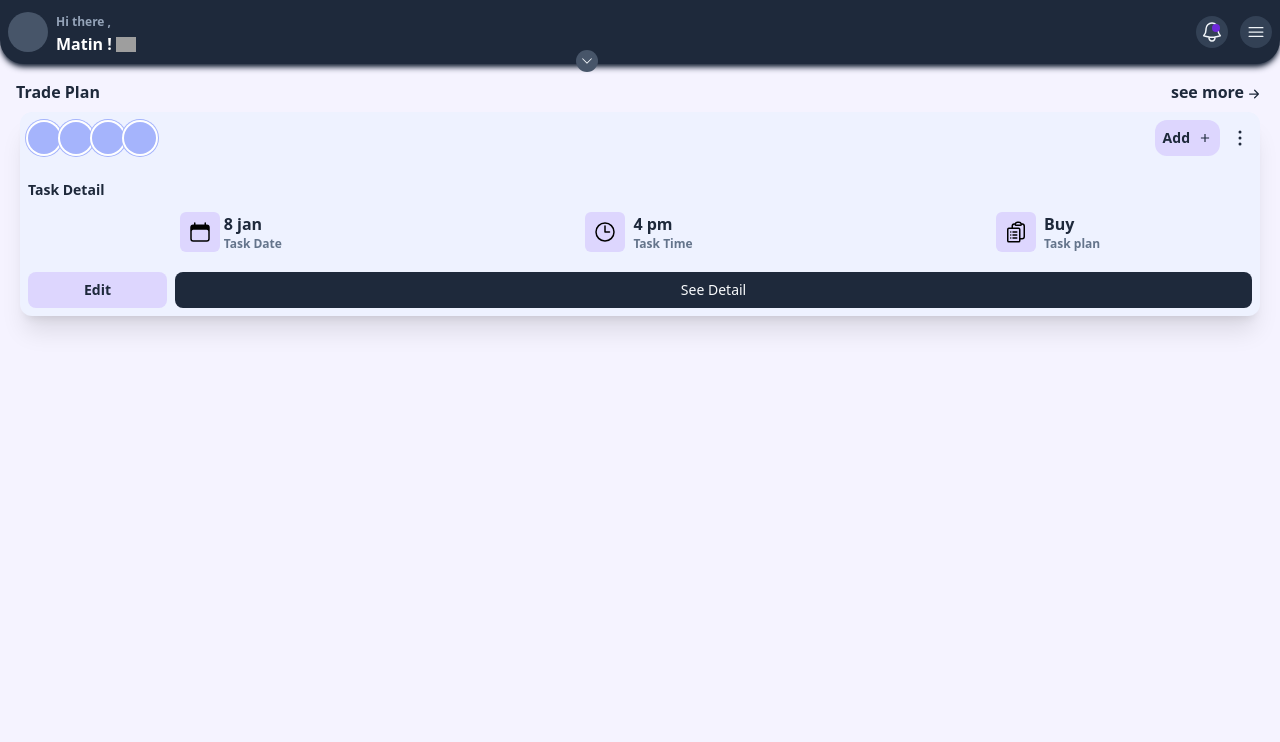
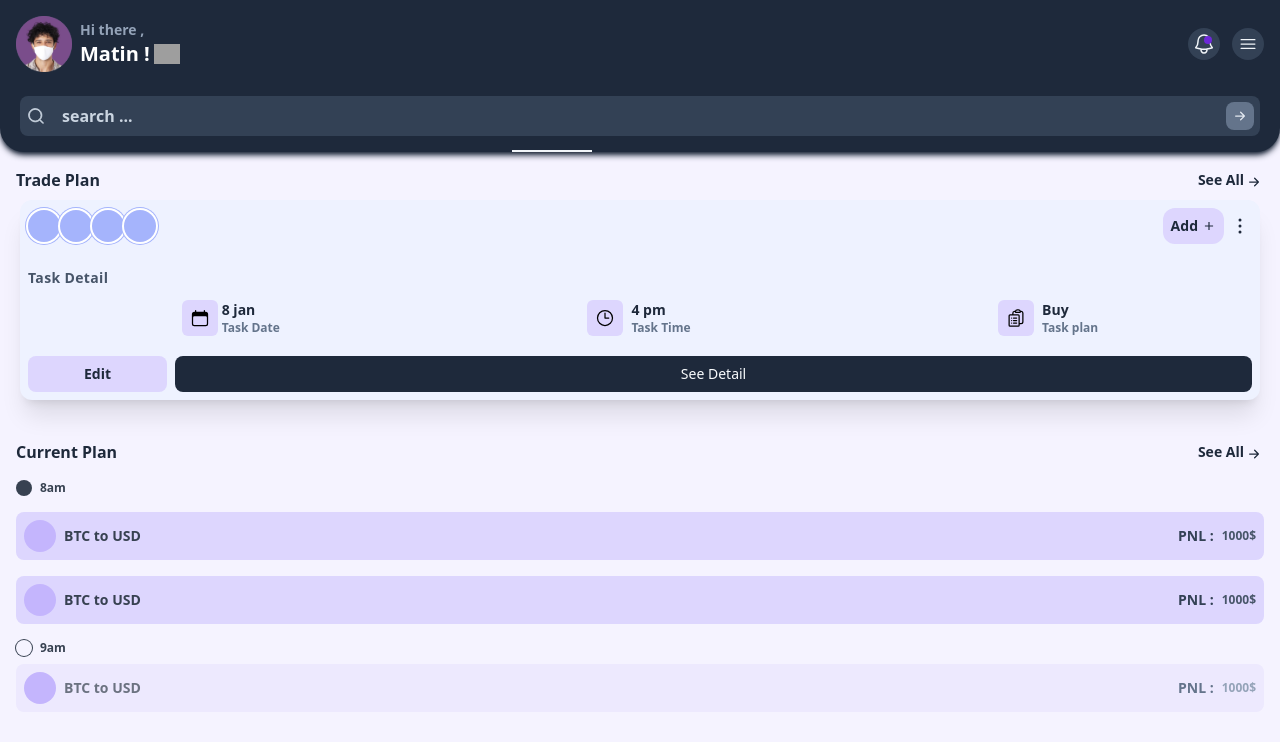
Before and after one commit to Matin-Sangabi/-Journal-trade, a Next.js app: page / in a window 1280 px wide. Shown: the top 742 px of the page. Built offline with nearby package versions, Linux system fonts and the light colour scheme; grey boxes are pictures that could not be loaded.

Commit message:
current trade component and trade desc component added

```diff
--- /dev/null
+++ b/src/components/tradeTasks/currentTrade.js
@@ -0,0 +1,65 @@
+import TradeDesc from "./tradeDesc";
+
+const CurrentTrade = () => {
+  return (
+    <div className="flex flex-col gap-y-2 mt-10">
+      <TradeDesc title={"Current"} path={"/"} />
+      <div className="flex flex-col">
+        <div className="flex items-center gap-x-2 mt-2">
+          <span className="w-4 h-4 rounded-full bg-gray-700"></span>
+          <span className="text-gray-700 text-xs font-bold">8am</span>
+        </div>
+        {[1, 2].map((_, i) => {
+          return (
+            <div key={i} className="flex flex-col gap-y-2 pt-4">
+              <div className="p-2 bg-violet-200 flex items-center justify-between rounded-lg">
+                <div className="flex items-center gap-x-2">
+                  <span className="w-8 h-8 bg-violet-300 rounded-full flex items-center justify-center"></span>
+                  <span className="text-gray-700 text-sm font-bold">
+                    BTC to USD
+                  </span>
+                </div>
+                <div className="flex items-center gap-x-2">
+                  <span className="text-slate-700 text-sm font-bold">
+                    PNL :{" "}
+                  </span>
+                  <span className="text-slate-600 text-xs font-semibold">
+                    1000$
+                  </span>
+                </div>
+              </div>
+            </div>
+          );
+        })}
+        <div className="flex items-center gap-x-2 pt-4">
+          <span className="w-4 h-4 rounded-full ring-1 ring-gray-700"></span>
+          <span className="text-gray-700 text-xs font-bold">9am</span>
+        </div>
+        {[1].map((_, i) => {
+          return (
+            <div key={i} className="flex flex-col gap-y-2 pt-2">
+              <div className="p-2 bg-violet-100 flex items-center justify-between rounded-lg">
+                <div className="flex items-center gap-x-2">
+                  <span className="w-8 h-8 bg-violet-300 rounded-full flex items-center justify-center"></span>
+                  <span className="text-gray-500 text-sm font-bold">
+                    BTC to USD
+                  </span>
+                </div>
+                <div className="flex items-center gap-x-2">
+                  <span className="text-slate-500 text-sm font-bold">
+                    PNL :{" "}
+                  </span>
+                  <span className="text-slate-400 text-xs font-semibold">
+                    1000$
+                  </span>
+                </div>
+              </div>
+            </div>
+          );
+        })}
+      </div>
+    </div>
+  );
+};
+
+export default CurrentTrade;
--- /dev/null
+++ b/src/components/tradeTasks/tradeDesc.js
@@ -0,0 +1,21 @@
+import Link from "next/link";
+import { BsArrowRightShort } from "react-icons/bs";
+
+const TradeDesc = ({ title, path }) => {
+  return (
+    <div className="flex items-center justify-between text-slate-800">
+      <h1 className="text-base font-bold">{title} Plan</h1>
+      <Link
+        href={path}
+        className="inline-flex items-center justify-center hover:text-sky-700 font-semibold group transition-all ease-in-out duration-300 "
+      >
+        <span className="flex  items-center justify-center text-sm font-bold ">See All</span>
+        <span className="text-xl flex items-center justify-center pt-1 group-hover:translate-x-1 transition-all ease-in-out duration-300 ">
+          <BsArrowRightShort />
+        </span>
+      </Link>
+    </div>
+  );
+};
+
+export default TradeDesc;
--- a/src/components/tradeTasks/tradePlan.js
+++ b/src/components/tradeTasks/tradePlan.js
@@ -7,21 +7,11 @@ import {
   HiOutlineClock,
 } from "react-icons/hi2";
 import { RiAddLine } from "react-icons/ri";
+import TradeDesc from "./tradeDesc";
 const TradePlan = () => {
   return (
     <div className="flex flex-col gap-y-2">
-      <div className="flex items-center justify-between text-slate-800">
-        <h1 className="text-base font-semibold">Trade Plan</h1>
-        <Link
-          href={"/"}
-          className="inline-flex items-center justify-center hover:text-sky-700 font-semibold group transition-all ease-in-out duration-300 "
-        >
-          <span className="flex  items-center justify-center  ">see more</span>
-          <span className="text-xl flex items-center justify-center pt-1 group-hover:translate-x-1 transition-all ease-in-out duration-300 ">
-            <BsArrowRightShort />
-          </span>
-        </Link>
-      </div>
+      <TradeDesc title={'Trade'} path={"/"}/>
       <div className="mx-1 py-2 px-2 flex flex-col gap-y-4 bg-indigo-50 rounded-xl shadow-xl">
         <div className="flex items-center justify-between">
           <div className="flex items-center flex-1">
@@ -34,8 +24,8 @@ const TradePlan = () => {
               );
             })}
           </div>
-          <div className="flex items-center gap-x-2">
-            <button className="p-2 rounded-xl bg-violet-200 text-slate-800 text-sm font-bold flex items-center justify-center gap-x-2">
+          <div className="flex items-center gap-x-1">
+            <button className="p-2 rounded-xl bg-violet-200 text-slate-800 text-sm font-bold flex items-center justify-center gap-x-1">
               <span className="">Add</span>
               <span>
                 <RiAddLine />
@@ -47,36 +37,36 @@ const TradePlan = () => {
           </div>
         </div>
         <div className="flex flex-col gap-y-2 mt-2">
-          <h1 className="text-slate-800 font-bold text-sm">Task Detail</h1>
+          <h1 className="text-slate-600 tracking-wide font-bold text-sm">Task Detail</h1>
           <div className="flex items-center flex-wrap justify-around p-1 gap-2">
             <div className="flex gap-x-1">
-              <div className="flex items-center p-2 text-2xl rounded-md bg-violet-200 text-salte-700">
+              <div className="flex items-center p-2 text-xl rounded-md bg-violet-200 text-salte-700">
                 <HiCalendar />
               </div>
               <div className="flex flex-col ">
-                <span className="font-bold text-slate-800 ">8 jan</span>
+                <span className="font-bold text-slate-800 text-sm ">8 jan</span>
                 <spnn className="text-xs text-slate-500 font-semibold ">
                   Task Date
                 </spnn>
               </div>
             </div>
             <div className="flex gap-x-2">
-              <div className="flex items-center p-2 text-2xl rounded-md bg-violet-200 text-salte-700">
+              <div className="flex items-center p-2 text-xl rounded-md bg-violet-200 text-salte-700">
                 <HiOutlineClock />
               </div>
               <div className="flex flex-col ">
-                <span className="font-bold text-slate-800 ">4 pm</span>
+                <span className="font-bold text-slate-800 text-sm ">4 pm</span>
                 <spnn className="text-xs text-slate-500 font-semibold ">
                   Task Time
                 </spnn>
               </div>
             </div>
             <div className="flex gap-x-2">
-              <div className="flex items-center p-2 text-2xl rounded-md bg-violet-200 text-salte-700">
+              <div className="flex items-center p-2 text-xl rounded-md bg-violet-200 text-salte-700">
                 <HiOutlineClipboardDocumentList />
               </div>
               <div className="flex flex-col ">
-                <span className="font-bold text-slate-800 ">Buy</span>
+                <span className="font-bold text-slate-800 text-sm">Buy</span>
                 <spnn className="text-xs text-slate-500 font-semibold ">
                   Task plan
                 </spnn>
--- a/src/container/layout/header.js
+++ b/src/container/layout/header.js
@@ -8,7 +8,7 @@ import { BsArrowRightShort } from "react-icons/bs";
 import { CiSearch } from "react-icons/ci";
 import { useState } from "react";
 const Header = () => {
-  const [openHeader, setOpenMenu] = useState(true);
+  const [openHeader, setOpenMenu] = useState(false);
   let touchCounter = 0;
   const touchHandler = (e) => {
     touchCounter += 1;
@@ -29,7 +29,9 @@ const Header = () => {
             className={`${
               openHeader ? "w-10 h-10" : "w-14 h-14"
             } rounded-full flex items-center justify-center bg-slate-600 transition-all ease-in-out duration-300`}
-          ></span>
+          >
+            <img src={"/images/profile/Ellipse 56.png"} alt="profile" />
+          </span>
           <div className={`${openHeader ? "" : "flex flex-col gap-0"}`}>
             <span
               className={`${
--- a/src/pages/index.js
+++ b/src/pages/index.js
@@ -1,5 +1,4 @@
-
-
+import CurrentTrade from "src/components/tradeTasks/currentTrade";
 import TradePlan from "src/components/tradeTasks/tradePlan";
 import Layout from "src/container/layout";
 
@@ -7,6 +6,7 @@ const Home = () => {
   return (
     <Layout>
       <TradePlan/>
+      <CurrentTrade />
     </Layout>
   );
 };
--- a/src/styles/globals.css
+++ b/src/styles/globals.css
@@ -4,4 +4,5 @@
 
 body {
     background-color: #f5f3ff;
+    font-family:system-ui, -apple-system, BlinkMacSystemFont, 'Segoe UI', Roboto, Oxygen, Ubuntu, Cantarell, 'Open Sans', 'Helvetica Neue', sans-serif ;
 }
```
Also changed, not shown: public/images/profile/Ellipse 56.png (added).
